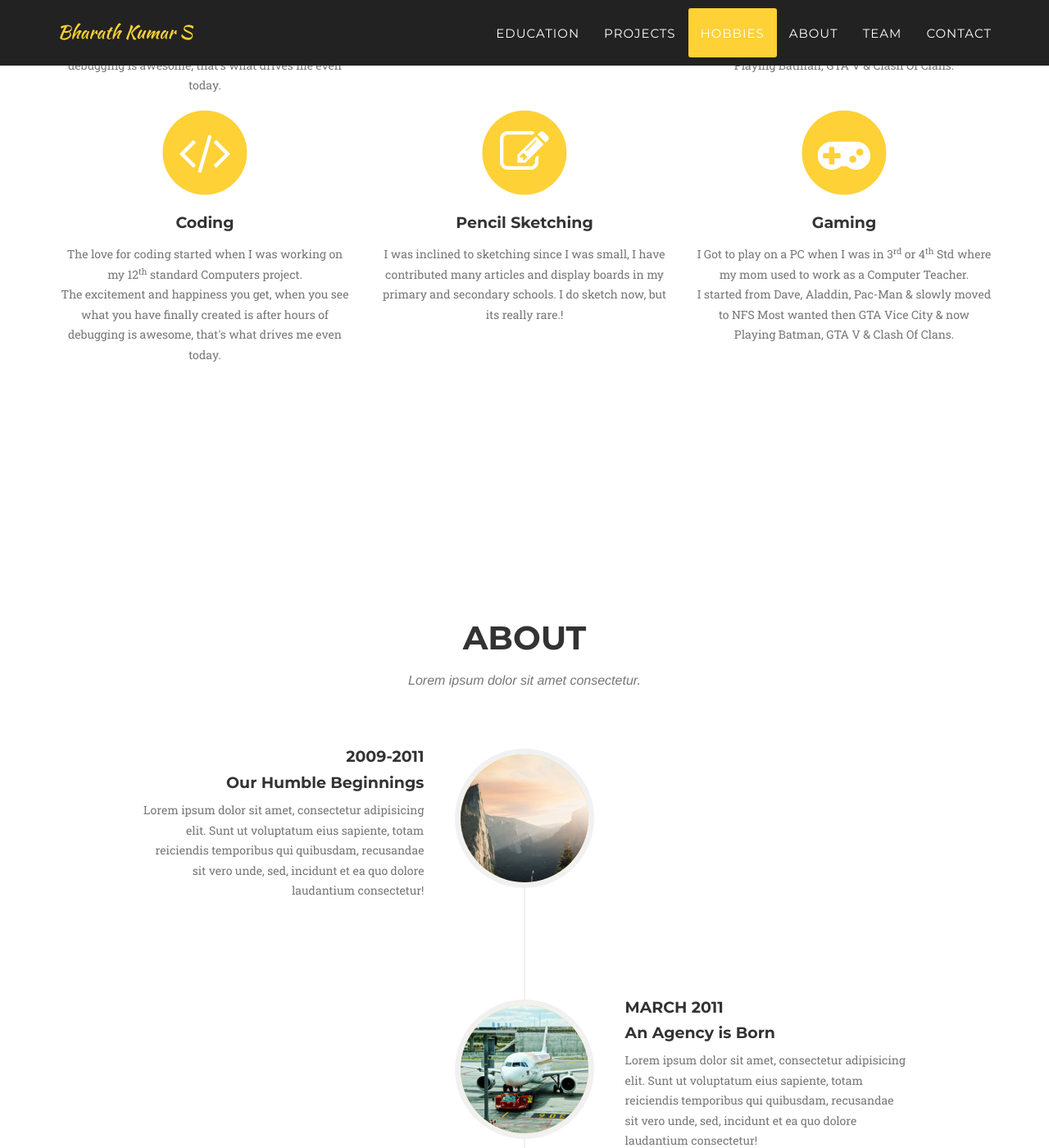
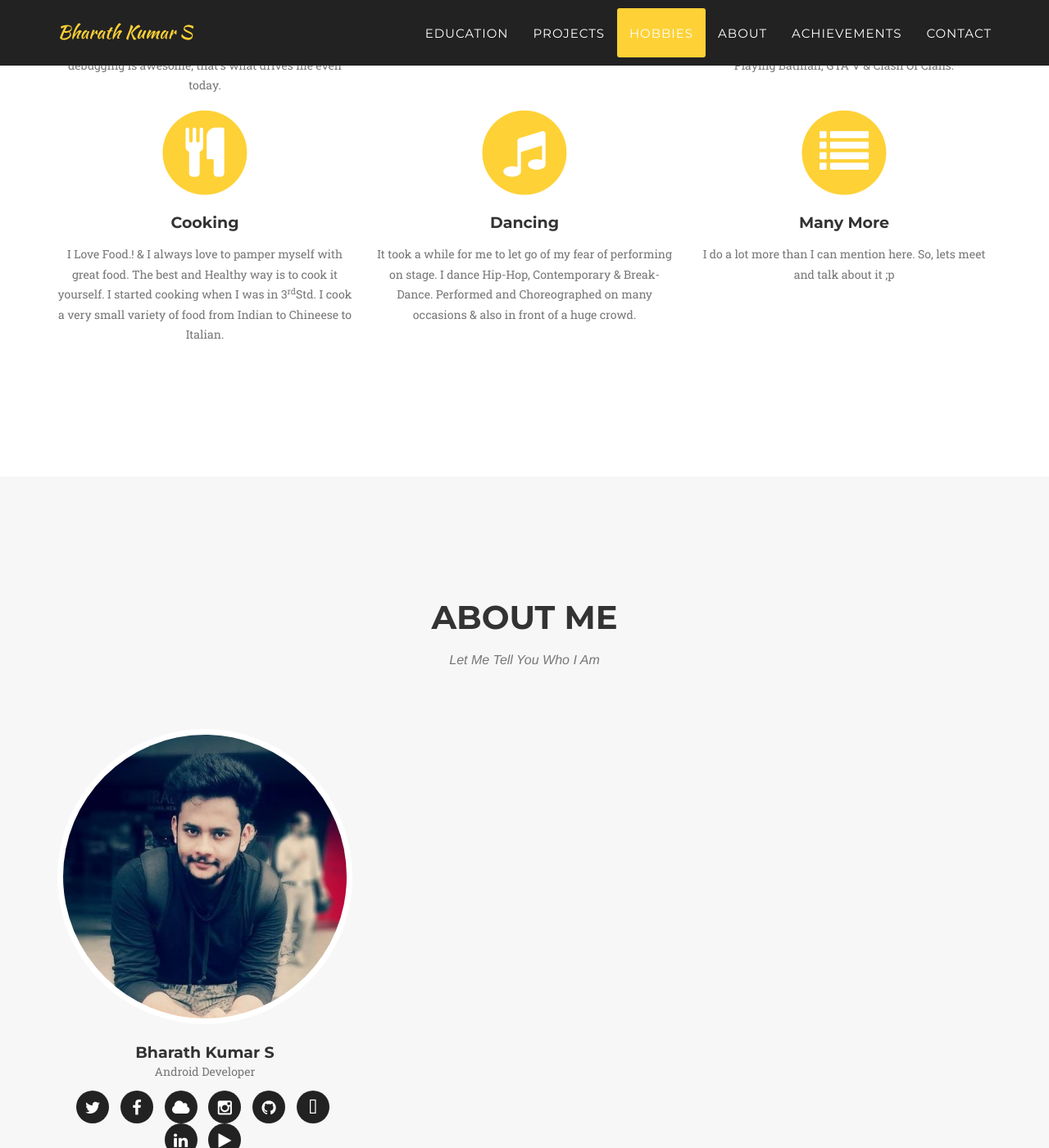
Before and after one commit to BharathKSunil/BharathKSunil.github.io, a Jekyll site: the page built from index.html, in a window 1280 px wide and 1400 px high, scrolled down 4508 px. Shown: the whole window at 82% size. Built offline with Jekyll 4.4.1, drawn with Linux system fonts in a browser that asks for light colours; some web fonts are replaced; some of the changed text lies outside the part shown.

Commit message:
Major Commit Made teams -> About Made About-> Achievements Added Hobbies Added Mailing Options
Signed-off-by: BharathKSunil <bharathk.sunil.k@gmail.com>

```diff
--- a/_includes/about.html
+++ b/_includes/about.html
@@ -1,79 +1,43 @@
 <!-- About Section -->
-    <section id="about">
+    <section id="about" class="bg-light-gray">
         <div class="container">
             <div class="row">
                 <div class="col-lg-12 text-center">
-                    <h2 class="section-heading">About</h2>
-                    <h3 class="section-subheading text-muted">Lorem ipsum dolor sit amet consectetur.</h3>
+                    <h2 class="section-heading">About Me</h2>
+                    <h3 class="section-subheading text-muted">Let Me Tell You Who I Am</h3>
                 </div>
             </div>
+            <div class="row text-center">
+                {% for member in site.people %}
+                <div class="col-md-4">
+                    <div class="team-member">
+                        <img src="img/team/{{ member.pic }}.jpg" class="img-responsive img-circle" alt="">
+                        <h4>{{ member.name }}</h4>
+                        <p class="text-muted">{{ member.position }}</p>
+                        <ul class="list-inline social-buttons">
+                            {% for network in member.social %}
+                            <li>
+                                <a href="{{ network.url }}">
+                                    <i class="fa fa-{{ network.title }}"></i>
+                                </a>
+                            </li>
+                            {% endfor %}
+
+                        </ul>
+                    </div>
+                </div>
+                {% endfor %}
+            </div>
             <div class="row">
-                <div class="col-lg-12">
-                    <ul class="timeline">
-                        <li>
-                            <div class="timeline-image">
-                                <img class="img-circle img-responsive" src="img/about/1.jpg" alt="">
-                            </div>
-                            <div class="timeline-panel">
-                                <div class="timeline-heading">
-                                    <h4>2009-2011</h4>
-                                    <h4 class="subheading">Our Humble Beginnings</h4>
-                                </div>
-                                <div class="timeline-body">
-                                    <p class="text-muted">Lorem ipsum dolor sit amet, consectetur adipisicing elit. Sunt ut voluptatum eius sapiente, totam reiciendis temporibus qui quibusdam, recusandae sit vero unde, sed, incidunt et ea quo dolore laudantium consectetur!</p>
-                                </div>
-                            </div>
-                        </li>
-                        <li class="timeline-inverted">
-                            <div class="timeline-image">
-                                <img class="img-circle img-responsive" src="img/about/2.jpg" alt="">
-                            </div>
-                            <div class="timeline-panel">
-                                <div class="timeline-heading">
-                                    <h4>March 2011</h4>
-                                    <h4 class="subheading">An Agency is Born</h4>
-                                </div>
-                                <div class="timeline-body">
-                                    <p class="text-muted">Lorem ipsum dolor sit amet, consectetur adipisicing elit. Sunt ut voluptatum eius sapiente, totam reiciendis temporibus qui quibusdam, recusandae sit vero unde, sed, incidunt et ea quo dolore laudantium consectetur!</p>
-                                </div>
-                            </div>
-                        </li>
-                        <li>
-                            <div class="timeline-image">
-                                <img class="img-circle img-responsive" src="img/about/3.jpg" alt="">
-                            </div>
-                            <div class="timeline-panel">
-                                <div class="timeline-heading">
-                                    <h4>December 2012</h4>
-                                    <h4 class="subheading">Transition to Full Service</h4>
-                                </div>
-                                <div class="timeline-body">
-                                    <p class="text-muted">Lorem ipsum dolor sit amet, consectetur adipisicing elit. Sunt ut voluptatum eius sapiente, totam reiciendis temporibus qui quibusdam, recusandae sit vero unde, sed, incidunt et ea quo dolore laudantium consectetur!</p>
-                                </div>
-                            </div>
-                        </li>
-                        <li class="timeline-inverted">
-                            <div class="timeline-image">
-                                <img class="img-circle img-responsive" src="img/about/4.jpg" alt="">
-                            </div>
-                            <div class="timeline-panel">
-                                <div class="timeline-heading">
-                                    <h4>July 2014</h4>
-                                    <h4 class="subheading">Phase Two Expansion</h4>
-                                </div>
-                                <div class="timeline-body">
-                                    <p class="text-muted">Lorem ipsum dolor sit amet, consectetur adipisicing elit. Sunt ut voluptatum eius sapiente, totam reiciendis temporibus qui quibusdam, recusandae sit vero unde, sed, incidunt et ea quo dolore laudantium consectetur!</p>
-                                </div>
-                            </div>
-                        </li>
-                        <li class="timeline-inverted">
-                            <div class="timeline-image">
-                                <h4>Be Part
-                                    <br>Of Our
-                                    <br>Story!</h4>
-                            </div>
-                        </li>
-                    </ul>
+                <div class="col-lg-8 col-lg-offset-2 text-center">
+                    <p class="large text-muted">Hello There..!<br />
+I am Bharath Kumar S from Dr.AIT Bengaluru.<br />
+My father is an Officer in the Indian Air Force and I have done my schooling in various Kendriya Vidyalaya's across India.
+I am a self-taught <b>Android Developer</b> with over a year of experience in developing Android Applications.<b>I have 2 apps in my Google Play Store</b>. My first app is a Expenditure management app with <b>over 500 downloads and 4.8 Rating by 82 users.</b>
+<br />My second app was an event management app for Sanskruthi 2017, it was <b>built in 7 days by team of 4, sucessfully lead by me.</b> I am currently working on 2 apps, one for women safety. It is a unique concept which isn't in the market. And I am building an app for a tech startup company Ubuyquick.com
+<br />
+<br />I have experience with working on Android Framework, Java, SQL, NoSQL, Firebase, PHP, Servers and currently learning cloud on AWS. I love to play games and volleyball is my favourite outdoor game followed by cricket and football.
+I love technology and am always excited to read and know about them.</p>
                 </div>
             </div>
         </div>
--- /dev/null
+++ b/_includes/achievements.html
@@ -0,0 +1,80 @@
+<!-- Achievements Section -->
+    <section id="achievements">
+        <div class="container">
+            <div class="row">
+                <div class="col-lg-12 text-center">
+                    <h2 class="section-heading">Achievements</h2>
+                    <h3 class="section-subheading text-muted">Here Are Some Achievements I Have Earned</h3>
+                </div>
+            </div>
+            <div class="row">
+                <div class="col-lg-12">
+                    <ul class="timeline">
+                        <li>
+                            <div class="timeline-image">
+                                <img class="img-circle img-responsive" src="img/about/1.jpg" alt="">
+                            </div>
+                            <div class="timeline-panel">
+                                <div class="timeline-heading">
+                                    <h4>2009-2011</h4>
+                                    <h4 class="subheading">Our Humble Beginnings</h4>
+                                </div>
+                                <div class="timeline-body">
+                                    <p class="text-muted">Lorem ipsum dolor sit amet, consectetur adipisicing elit. Sunt ut voluptatum eius sapiente, totam reiciendis temporibus qui quibusdam, recusandae sit vero unde, sed, incidunt et ea quo dolore laudantium consectetur!</p>
+                                </div>
+                            </div>
+                        </li>
+                        <li class="timeline-inverted">
+                            <div class="timeline-image">
+                                <img class="img-circle img-responsive" src="img/about/2.jpg" alt="">
+                            </div>
+                            <div class="timeline-panel">
+                                <div class="timeline-heading">
+                                    <h4>March 2011</h4>
+                                    <h4 class="subheading">An Agency is Born</h4>
+                                </div>
+                                <div class="timeline-body">
+                                    <p class="text-muted">Lorem ipsum dolor sit amet, consectetur adipisicing elit. Sunt ut voluptatum eius sapiente, totam reiciendis temporibus qui quibusdam, recusandae sit vero unde, sed, incidunt et ea quo dolore laudantium consectetur!</p>
+                                </div>
+                            </div>
+                        </li>
+                        <li>
+                            <div class="timeline-image">
+                                <img class="img-circle img-responsive" src="img/about/3.jpg" alt="">
+                            </div>
+                            <div class="timeline-panel">
+                                <div class="timeline-heading">
+                                    <h4>December 2012</h4>
+                                    <h4 class="subheading">Transition to Full Service</h4>
+                                </div>
+                                <div class="timeline-body">
+                                    <p class="text-muted">Lorem ipsum dolor sit amet, consectetur adipisicing elit. Sunt ut voluptatum eius sapiente, totam reiciendis temporibus qui quibusdam, recusandae sit vero unde, sed, incidunt et ea quo dolore laudantium consectetur!</p>
+                                </div>
+                            </div>
+                        </li>
+                        <li class="timeline-inverted">
+                            <div class="timeline-image">
+                                <img class="img-circle img-responsive" src="img/about/4.jpg" alt="">
+                            </div>
+                            <div class="timeline-panel">
+                                <div class="timeline-heading">
+                                    <h4>July 2014</h4>
+                                    <h4 class="subheading">Phase Two Expansion</h4>
+                                </div>
+                                <div class="timeline-body">
+                                    <p class="text-muted">Lorem ipsum dolor sit amet, consectetur adipisicing elit. Sunt ut voluptatum eius sapiente, totam reiciendis temporibus qui quibusdam, recusandae sit vero unde, sed, incidunt et ea quo dolore laudantium consectetur!</p>
+                                </div>
+                            </div>
+                        </li>
+                        <li class="timeline-inverted">
+                            <div class="timeline-image">
+                                <h4>Be Part
+                                    <br>Of Our
+                                    <br>Story!</h4>
+                            </div>
+                        </li>
+                    </ul>
+                </div>
+            </div>
+        </div>
+    </section>
--- a/_includes/header.html
+++ b/_includes/header.html
@@ -31,7 +31,7 @@
                         <a class="page-scroll" href="#about">About</a>
                     </li>
                     <li>
-                        <a class="page-scroll" href="#team">Team</a>
+                        <a class="page-scroll" href="#achievements">Achievements</a>
                     </li>
                     <li>
                         <a class="page-scroll" href="#contact">Contact</a>
--- a/_includes/hobbies.html
+++ b/_includes/hobbies.html
@@ -38,26 +38,26 @@
                 <div class="col-md-4">
                     <span class="fa-stack fa-4x">
                         <i class="fa fa-circle fa-stack-2x text-primary"></i>
-                        <i class="fa fa-code fa-stack-1x fa-inverse"></i>
+                        <i class="fa fa-cutlery fa-stack-1x fa-inverse"></i>
                     </span>
-                    <h4 class="service-heading">Coding</h4>
-                    <p class="text-muted">The love for coding started when I was working on my 12<sup>th</sup> standard Computers project. <br/> The excitement and happiness you get, when you see what you have finally created is after hours of debugging is awesome, that's what drives me even today.</p>
+                    <h4 class="service-heading">Cooking</h4>
+                    <p class="text-muted">I Love Food.! &amp; I always love to pamper myself with great food. The best and Healthy way is to cook it yourself. I started cooking when I was in 3<sup>rd</sup>Std. I cook a very small variety of food from Indian to Chineese to Italian.</p>
                 </div>
                 <div class="col-md-4">
                     <span class="fa-stack fa-4x">
                         <i class="fa fa-circle fa-stack-2x text-primary"></i>
-                        <i class="fa fa-pencil-square-o fa-stack-1x fa-inverse"></i>
+                        <i class="fa fa-music fa-stack-1x fa-inverse"></i>
                     </span>
-                    <h4 class="service-heading">Pencil Sketching</h4>
-                    <p class="text-muted">I was inclined to sketching since I was small, I have contributed many articles and display boards in my primary and secondary schools. I do sketch now, but its really rare.!</p>
+                    <h4 class="service-heading">Dancing</h4>
+                    <p class="text-muted"> It took a while for me to let go of my fear of performing on stage. I dance Hip-Hop, Contemporary &amp; Break-Dance. Performed and Choreographed on many occasions &amp; also in front of a huge crowd.</p>
                 </div>
                 <div class="col-md-4">
                     <span class="fa-stack fa-4x">
                         <i class="fa fa-circle fa-stack-2x text-primary"></i>
-                        <i class="fa fa-gamepad fa-stack-1x fa-inverse"></i>
+                        <i class="fa fa-list fa-stack-1x fa-inverse"></i>
                     </span>
-                    <h4 class="service-heading">Gaming</h4>
-                    <p class="text-muted">I Got to play on a PC when I was in 3<sup>rd</sup> or 4<sup>th</sup> Std where my mom used to work as a Computer Teacher. <br/> I started from Dave, Aladdin, Pac-Man &amp; slowly moved to NFS Most wanted then GTA Vice City &amp; now Playing Batman, GTA V &amp; Clash Of Clans.</p>
+                    <h4 class="service-heading">Many More</h4>
+                    <p class="text-muted">I do a lot more than I can mention here. So, lets meet and talk about it ;p</p>
                 </div>
             </div>
         </div>
--- a/_includes/team.html
+++ /dev/null
@@ -1,37 +0,0 @@
-<!-- Team Section -->
-    <section id="team" class="bg-light-gray">
-        <div class="container">
-            <div class="row">
-                <div class="col-lg-12 text-center">
-                    <h2 class="section-heading">About Me</h2>
-                    <h3 class="section-subheading text-muted">Let Me Tell You Who I Am</h3>
-                </div>
-            </div>
-            <div class="row text-center">
-                {% for member in site.people %}
-                <div class="col-sm-4">
-                    <div class="team-member">
-                        <img src="img/team/{{ member.pic }}.jpg" class="img-responsive img-circle" alt="">
-                        <h4>{{ member.name }}</h4>
-                        <p class="text-muted">{{ member.position }}</p>
-                        <ul class="list-inline social-buttons">
-                            {% for network in member.social %}
-                            <li>
-                                <a href="{{ network.url }}">
-                                    <i class="fa fa-{{ network.title }}"></i>
-                                </a>
-                            </li>
-                            {% endfor %}
-
-                        </ul>
-                    </div>
-                </div>
-                {% endfor %}
-            </div>
-            <div class="row">
-                <div class="col-lg-8 col-lg-offset-2 text-center">
-                    <p class="large text-muted">"Results-driven and tenacious professional with an entrepreneurial spirit offering high calibre strengths in building and driving superior operation success and strategic planning. Posses a robust background in software development with compliance to best coding standards. Resilient and organised with well-anchored problem solving skills coupled with extraordinary attention to detail and the willingness to go above and beyond the job description."</p>
-                </div>
-            </div>
-        </div>
-    </section>
--- a/_layouts/default.html
+++ b/_layouts/default.html
@@ -8,11 +8,11 @@
 
     {% include header.html %}
     {% include education.html %}
-    {% include project.html %}
+    {% include projects.html %}
     {% include hobbies.html %}
     {% include about.html %}
-    {% include team.html %}
-    {% include clients.html %}
+    {% include achievements.html %}
+    <!--{% include clients.html %}-->
     {% include contact.html %}
     {% include footer.html %}
     {% include modals.html %}
```
Also changed, not shown: _includes/projects.html (renamed from _includes/project.html), 1 other file.
